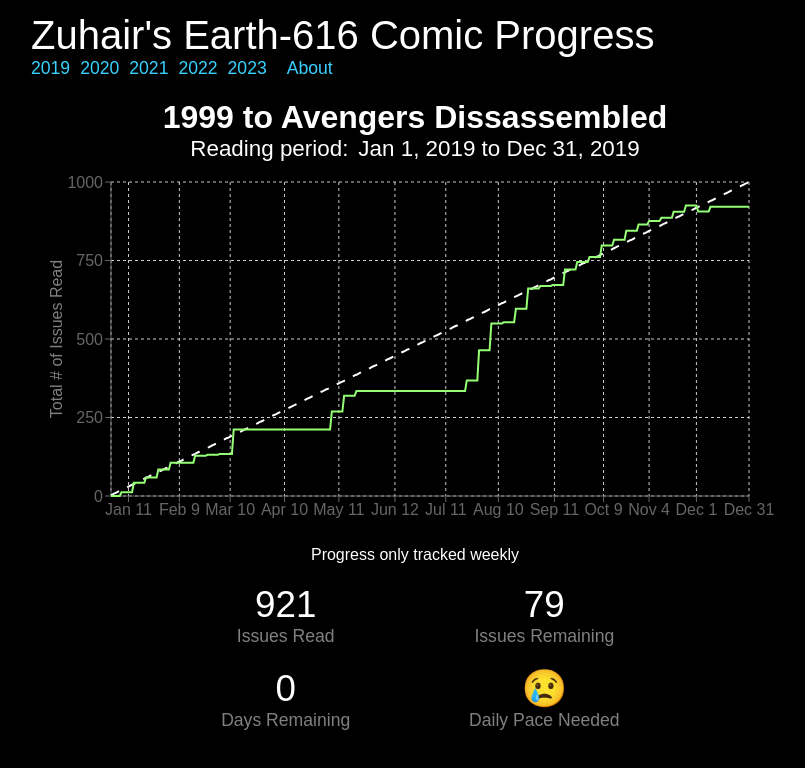
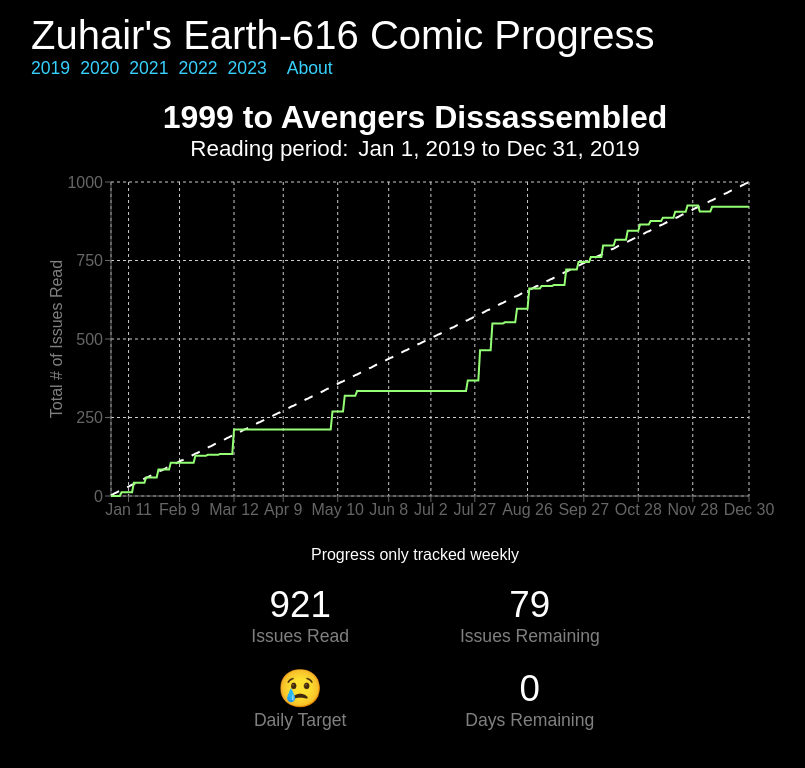
Before and after one commit to zuhairp/comics-tracker, a Gatsby site: page /2019 in a window 1280 px wide. Shown: the whole page, without its empty margins (225-1030 px from the left). Built offline with nearby package versions, Linux system fonts and the light colour scheme; Gatsby itself is replaced by a stand-in of ours.

Commit message:
Fix up stats

```diff
--- a/src/components/progressChart.tsx
+++ b/src/components/progressChart.tsx
@@ -21,7 +21,7 @@
 }
 
 const ProgressChart = ({start, end, total, progress}: ProgressChartProps) => {
-    let interval = Interval.fromDateTimes(start, end.plus({days:1}));
+    let interval = Interval.fromDateTimes(start, end);
 
     let pace = total / (interval.length('days'));
 
--- a/src/components/stats.tsx
+++ b/src/components/stats.tsx
@@ -20,28 +20,30 @@
 const Stats = ({start, end, total, read}: StatsProps) => {
     const today = DateTime.now().set({hour: 0, minute: 0})
 
-    let paceStart = undefined;
-    let paceEnd = undefined;
+    let daysRemaining = Math.round(end.diff(today, 'days').days);
+    let daysIn = Math.round(today.diff(start, 'days').days);
+    let totalDays = Math.round(end.diff(start, 'days').days);
 
-    if (today > end) {
-        [paceStart, paceEnd ] = [end.plus({days:1}), today];
-    } else {
-        paceStart = today > start ? today : start;
-        paceEnd = end.plus({days: 1});
+    let target = undefined;
+    if (daysIn < 0) {
+        target = "-"
+        daysRemaining = Math.round(end.diff(start, 'days').days)
     }
-
-    let interval = Interval.fromDateTimes(paceStart, end.plus({days:1}))
-    let days = Math.floor(interval.length('days').valueOf());
-
-    let invalidPace = (read == total) ? "\u{1F389}" : "\u{1F622}"
-    let pace = days > 0 ? ((total - read) / days).toFixed(1) : invalidPace;
+    else if (daysRemaining < 0) {
+        target = (read == total) ? "\u{1F389}" : "\u{1F622}";
+        daysRemaining = 0;
+    }
+    else {
+        let avg = total / totalDays;
+        target = Math.round((daysIn+1) * avg);
+    }
 
     return (
         <div className="statsContainer">
             <Stat name="Issues Read" value={read} />
             <Stat name="Issues Remaining" value={total - read} />
-            <Stat name="Days Remaining" value={days} />
-            <Stat name="Daily Pace Needed" value={pace} />
+            <Stat name="Daily Target" value={target} />
+            <Stat name="Days Remaining" value={daysRemaining} />
         </div>
     )
 }
```
